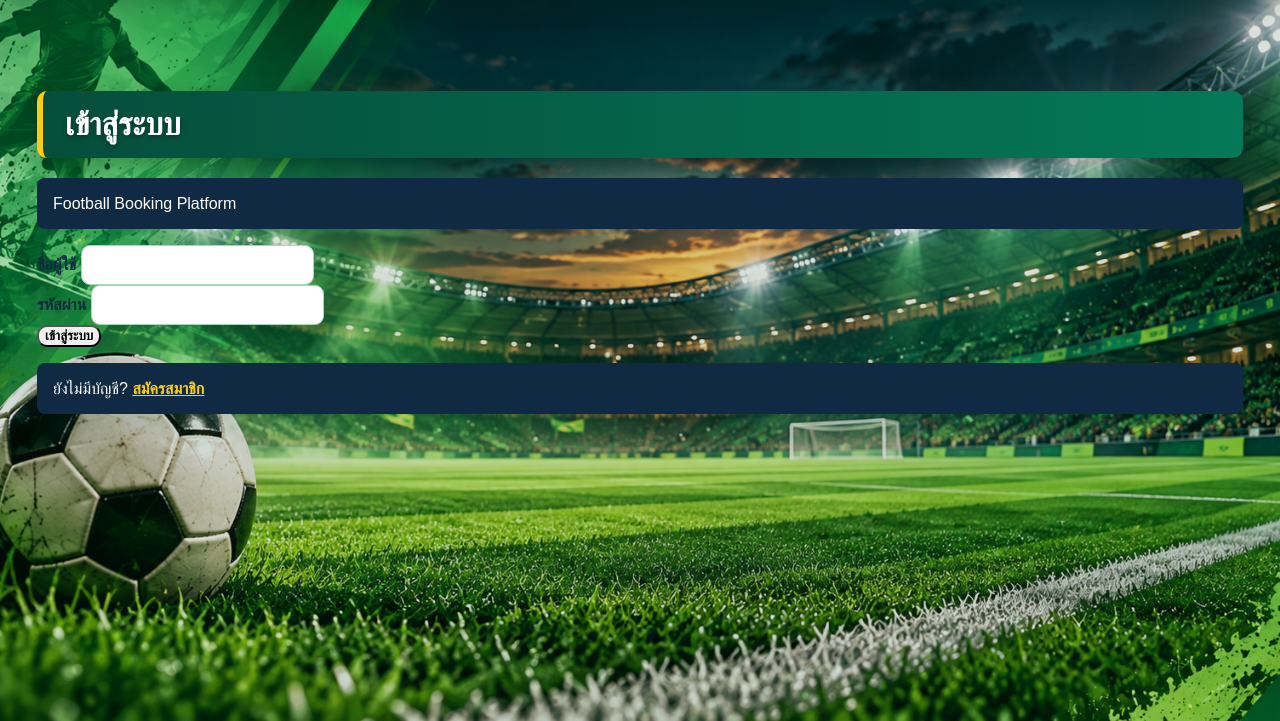
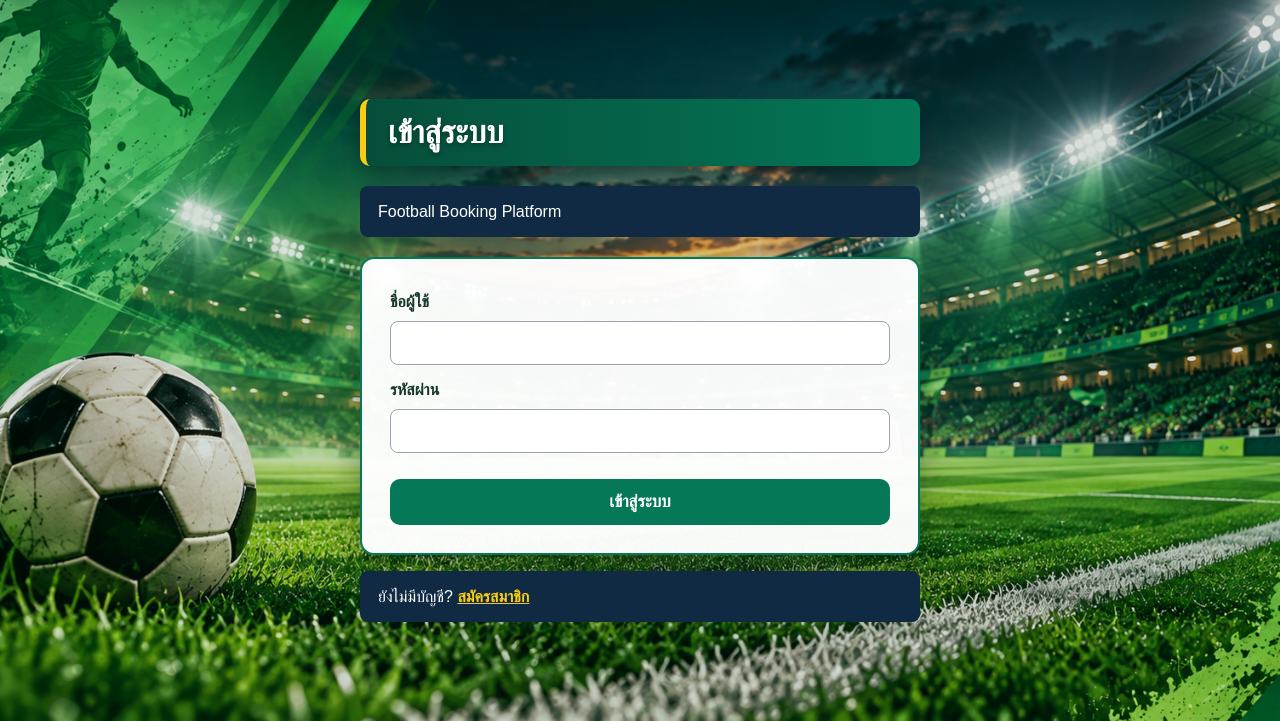
Before and after one commit to kotfly101-blip/football-booking-platform, a Flask app: page /login in a window 1280 px wide. Shown: the part 79-800 px from the top of the page. Run offline with Flask 3, Linux system fonts and the light colour scheme.

Commit message:
Improve login page layout

```diff
--- a/app/templates/login.html
+++ b/app/templates/login.html
@@ -1,38 +1,35 @@
-
 {% extends "base.html" %}
 
 {% block content %}
-<div class="container">
+<div class="container register-page login-page">
     <h2>เข้าสู่ระบบ</h2>
     <p>Football Booking Platform</p>
 
-    <form method="POST">
+    <form method="POST" class="register-form login-form">
         <input type="hidden"
                name="csrf_token"
                value="{{ csrf_token }}">
 
-        <div>
         <label for="username">ชื่อผู้ใช้</label>
         <input type="text"
                id="username"
                name="username"
                required
                autocomplete="username">
-        </div>
 
-        <div>
         <label for="password">รหัสผ่าน</label>
         <input type="password"
                id="password"
                name="password"
                required
                autocomplete="current-password">
-        </div>
 
-        <button type="submit">เข้าสู่ระบบ</button>
+        <button type="submit">
+            เข้าสู่ระบบ
+        </button>
     </form>
 
-    <p>
+    <p class="login-register-link">
         ยังไม่มีบัญชี?
         <a href="{{ url_for('main.register') }}">
             สมัครสมาชิก
```
Lines whose indentation alone changed are shown as unchanged.
